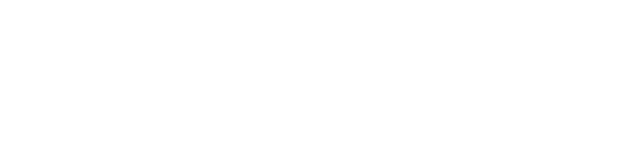
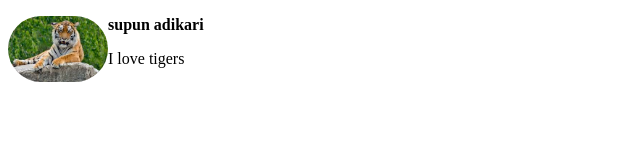
Before and after one commit to Supun-Adikari/Front-End, a plain HTML site: page index.html in a window 1280 px wide. Shown: the whole page, without its empty margins (0-640 px from the left). Drawn offline with Linux system fonts and the light colour scheme.

Commit message:
modification done

```diff
--- a/index.html
+++ b/index.html
@@ -2,9 +2,24 @@
 <html>
     <head>
         <title>My web page</title>
+        <style>
+            img{
+                width: 100px;
+                border-radius: 50px;
+                float: left;
+            }
+
+            /* Add this CSS rule to bold the paragraph */
+            .user.name {
+                font-weight: bold;
+            }
+        </style>
     </head>
 
     <body>
+        <img src ="images\tiger.jpeg">
+        <p class="user name">supun adikari</p>
+        <p>I love tigers</p>
 
     </body>
 </html>
```
Also changed, not shown: images/tiger.jpeg (added).
